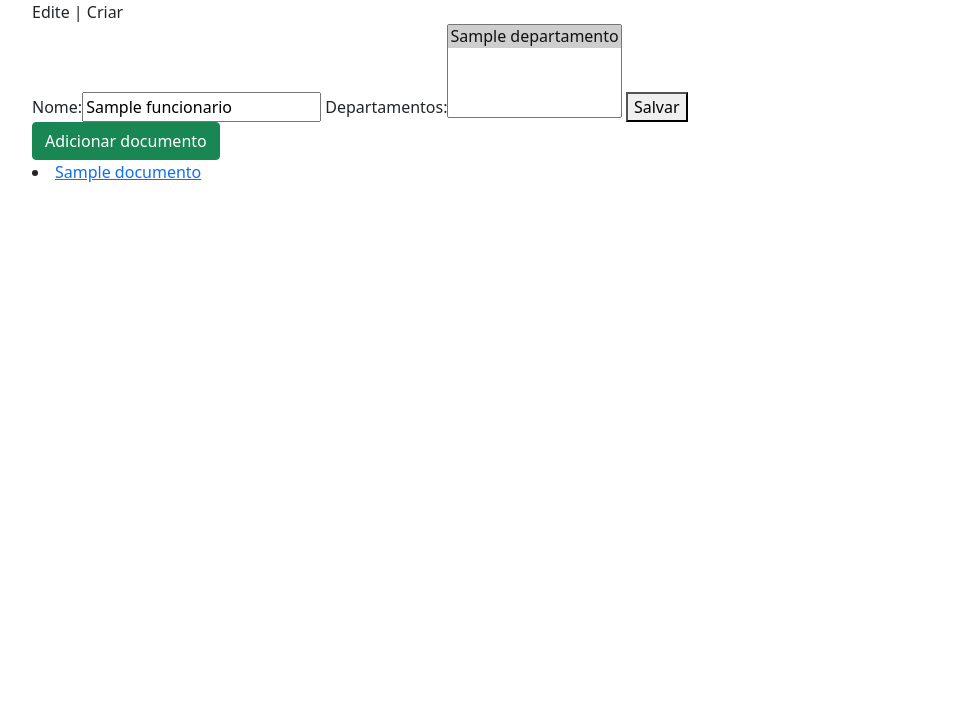
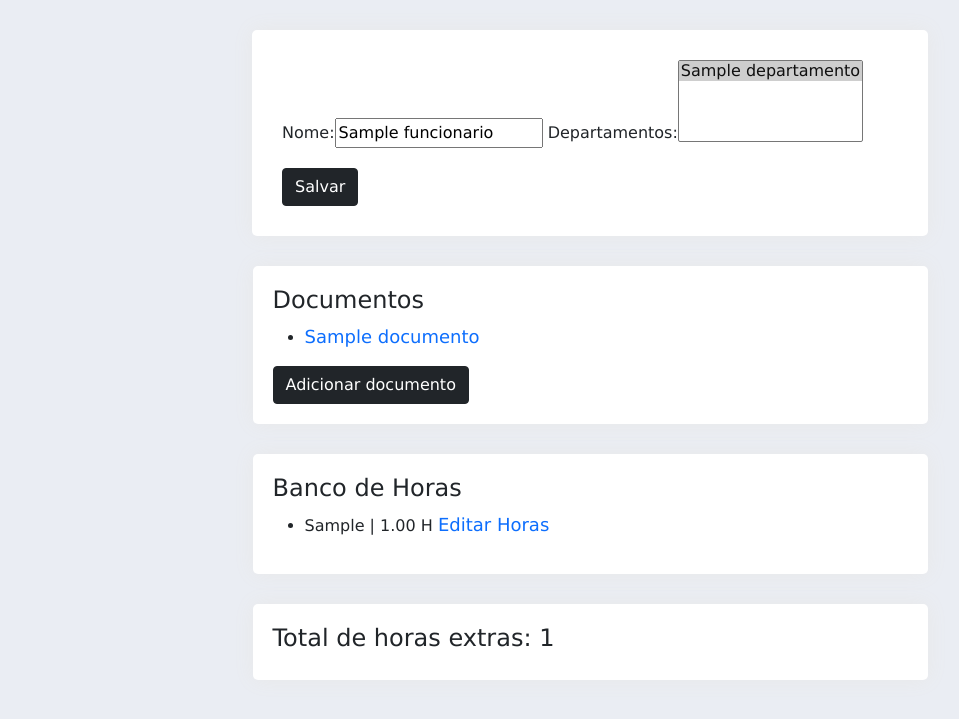
Before and after one commit to samueloliveiraf/django-empresa-rh, a Django app: page /funcionarios/editar/1 in a window 1280 px wide. Shown: the top 719 px of the page, without its empty margins (50-1009 px from the left). Run offline with Django 3.2, Linux system fonts and the light colour scheme; tables that the repository leaves empty hold one stand-in row (values such as "Sample post"); some libraries are stand-ins or nearby versions.

Commit message:
registros horas extras completo

```diff
--- a/funcionarios/models.py
+++ b/funcionarios/models.py
@@ -3,6 +3,7 @@ from django.contrib.auth.models import User
 from departamentos.models import Departamento
 from empresas.models import Empresa
 from django.urls import reverse
+from django.db.models import Sum
 
 
 class Funcionario(models.Model):
@@ -11,6 +12,12 @@ class Funcionario(models.Model):
     departamentos = models.ManyToManyField(Departamento)
     empresa = models.ForeignKey(Empresa, on_delete=models.PROTECT, null=True, blank=True)
 
+    @property
+    def total_horas_extra(self):
+        total = self.registrohoraextra_set.all().aggregate(
+            Sum('hora'))['hora__sum']
+        return total or 0
+
     def get_absolute_url(self):
         return reverse('list_funcionarios')
 
--- a/funcionarios/templates/funcionarios/funcionario_form.html
+++ b/funcionarios/templates/funcionarios/funcionario_form.html
@@ -4,25 +4,49 @@
 
 {% block main %}
 
-Edite | Criar
-
     <form method="POST"> {% csrf_token %}
 
         {{ form|bootstrap }}
 
-        <button type="submit"> Salvar</button>
+        <button class="btn btn-dark btn-style" type="submit"> Salvar</button>
     </form>
 
+    <div class="container div-container">
+        <h4>Documentos</h4>
+        {% for documento in object.documento_set.all %}
+            <ul>
+                <li>
+                    <a href="{{ documento.arquivo.url }} "> {{ documento.nome }}  </a>
+                </li>
+            </ul>
+
+         {% endfor %}
+
         {% if object %}
-    <a href="{% url 'create_documento' object.id %}" class="btn btn-success">
+        <a href="{% url 'create_documento' object.id %}" class="btn btn btn-dark">
             Adicionar documento
         </a>
         {% endif %}
+    </div>
 
-    {% for documento in object.documento_set.all %}
+
+    <div class="container div-container">
+        <h4>Banco de Horas</h4>
+        {% for registro_hora in object.registrohoraextra_set.all %}
+            <ul>
                 <li>
-        <a href="{{ documento.arquivo.url }} "> {{ documento.nome }}  </a><br>
+                    {{ registro_hora.motivo }} | {{ registro_hora.hora }} H
+                    <a href="{% url 'update_hora_extra' registro_hora.id %}">Editar Horas</a>
                 </li>
+            </ul>
+
          {% endfor %}
+    </div>
+
+    <div class="container div-container">
+        <h4>Total de horas extras: {{ object.total_horas_extra }} </h4>
+    </div>
+
+
 
 {% endblock %}
--- a/gestao_rh/settings.py
+++ b/gestao_rh/settings.py
@@ -111,9 +111,9 @@ AUTH_PASSWORD_VALIDATORS = [
 # Internationalization
 # https://docs.djangoproject.com/en/3.2/topics/i18n/
 
-LANGUAGE_CODE = 'en-us'
+LANGUAGE_CODE = 'pt-br'
 
-TIME_ZONE = 'UTC'
+TIME_ZONE = 'America/Sao_Paulo'
 
 USE_I18N = True
 
--- a/gestao_rh/urls.py
+++ b/gestao_rh/urls.py
@@ -25,5 +25,6 @@ urlpatterns = [
     path('departamentos/', include('departamentos.urls')),
     path('empresas/', include('empresas.urls')),
     path('documentos/', include('documentos.urls')),
+    path('horas-extras', include('registro_hora_extra.urls')),
     path('accounts/', include('django.contrib.auth.urls'))
 ] + static(settings.MEDIA_URL, document_root=settings.MEDIA_ROOT)
--- a/registro_hora_extra/models.py
+++ b/registro_hora_extra/models.py
@@ -1,7 +1,16 @@
 from django.db import models
 from funcionarios.models import Funcionario
+from django.urls import reverse
 
 
 class RegistroHoraExtra(models.Model):
     motivo = models.CharField(max_length=100)
     funcionario = models.ForeignKey(Funcionario, on_delete=models.PROTECT)
+    hora = models.DecimalField(max_digits=5, decimal_places=2)
+
+    def get_absolute_url(self):
+        return reverse('list_hora_extra')
+
+
+    def __str__(self):
+        return self.motivo
--- /dev/null
+++ b/registro_hora_extra/urls.py
@@ -0,0 +1,11 @@
+
+from django.urls import path
+from .views import HoraExtraList, HoraExtraEdit, HoraExtraDelete, HoraExtraCreate
+
+
+urlpatterns = [
+    path('', HoraExtraList.as_view(), name='list_hora_extra'),
+    path('editar/<int:pk>', HoraExtraEdit.as_view(), name='update_hora_extra'),
+    path('deletar/<int:pk>', HoraExtraDelete.as_view(), name='delete_hora_extra'),
+    path('novo/', HoraExtraCreate.as_view(), name='creat_hora_extra')
+]
--- /dev/null
+++ b/static/css/styles.css
@@ -0,0 +1,36 @@
+
+body {
+    background: #EAEDF3;
+    font-family: Verdana, sans-serif;
+}
+
+form {
+    background: white;
+    padding: 30px;
+    border-radius: 5px;
+    box-shadow: 0px 0px 20px 0px #e8e8e8;
+    margin-top: 30px;
+}
+
+.btn-style {
+    margin-top: 20px;
+}
+
+.container {
+    width: 700px;
+}
+
+.div-container {
+    background: white;
+    margin-top: 30px;
+    margin-bottom: 30px;
+    padding: 20px;
+    border-radius: 5px;
+    box-shadow: 0px 0px 20px 0px #e8e8e8;
+    width: 675px;
+}
+
+a {
+    text-decoration: none;
+    font-size: 18px;
+}
--- a/templates/base.html
+++ b/templates/base.html
@@ -8,6 +8,9 @@
         <meta http-equiv="X-UA-Compatible" content="IE=edge">
         <meta name="viewport" content="width=device-width, initial-scale=1.0">
         <link rel="stylesheet" href="{% static 'css/bootstrap.min.css' %}">
+
+        <link rel="stylesheet" href="{% static 'css/styles.css' %}">
+
         <title>{% block title %} {% endblock %}  </title>
 
     </head>
```
Also changed, not shown: core/templates/index.html (+58 -11 lines), registro_hora_extra/forms.py (added, +14 -0 lines), registro_hora_extra/templates/registro_hora_extra/registrohoraextra_confirm_delete.html (added, +15 -0 lines), registro_hora_extra/templates/registro_hora_extra/registrohoraextra_form.html (added, +14 -0 lines), registro_hora_extra/templates/registro_hora_extra/registrohoraextra_list.html (added, +27 -0 lines), registro_hora_extra/views.py (+39 -1 lines), static/css/styles-home.css (added, +14 -0 lines), registro_hora_extra/migrations/0003_registrohoraextra_hora.py (added). Lines whose indentation alone changed are shown as unchanged.
